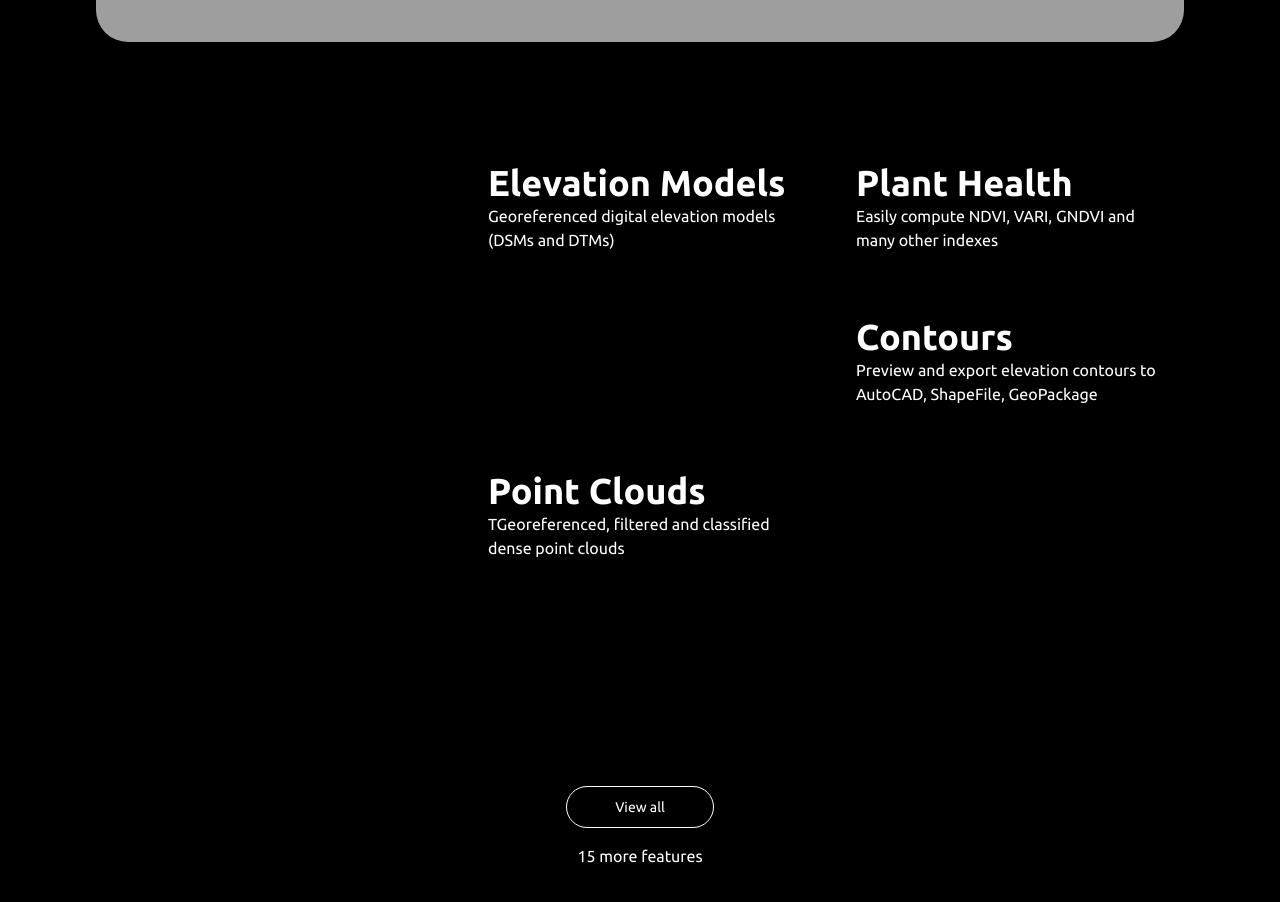
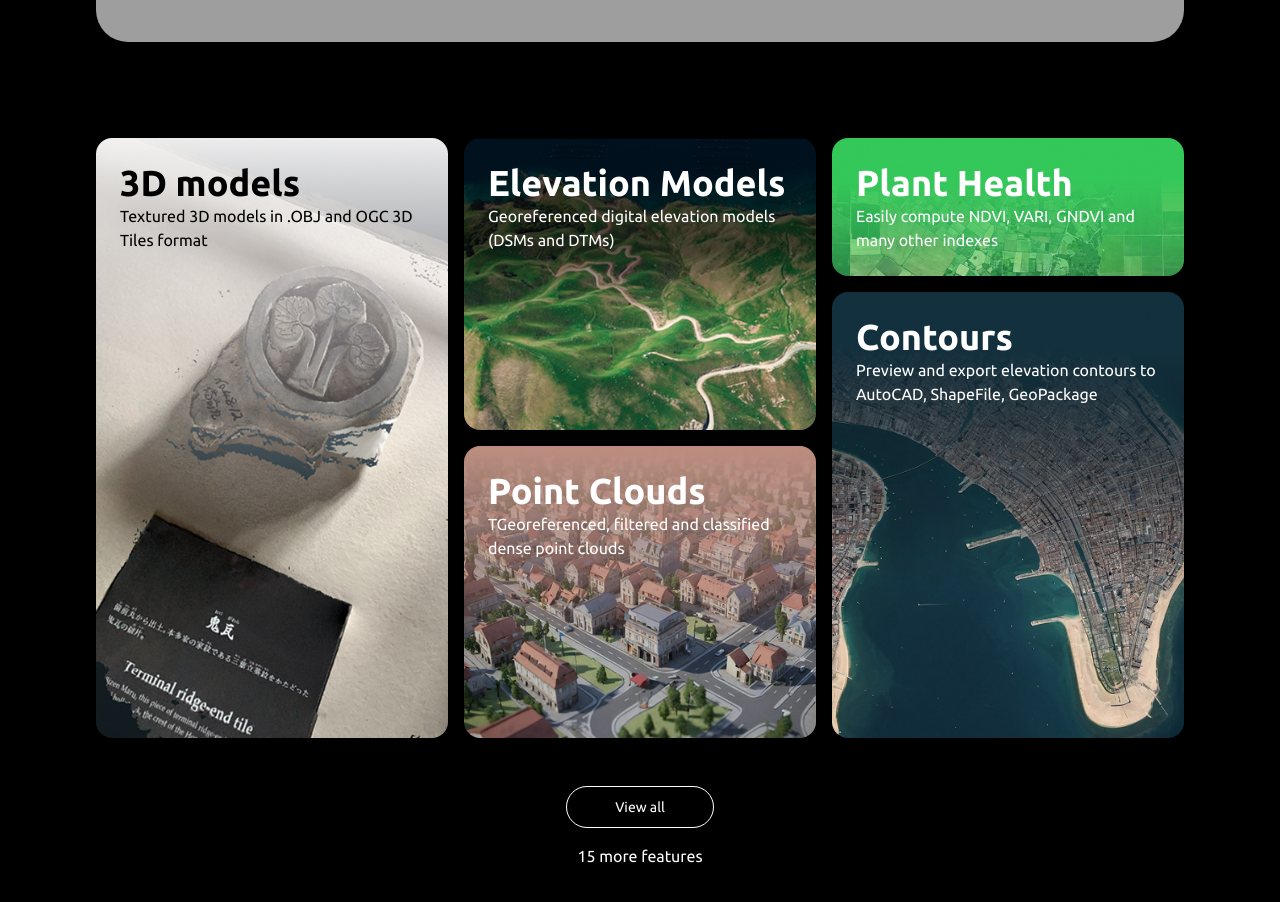
Before and after one commit to manoj7019/OpenDroneMap, a plain HTML site: page index.html in a window 1280 px wide. Shown: the part 560-1462 px from the top of the page. Drawn offline with Linux system fonts and the light colour scheme; the site is published under a folder, as on GitHub Pages, so addresses that start at the root find nothing.

Commit message:
image file path correction in features section

```diff
--- a/style.css
+++ b/style.css
@@ -201,34 +201,34 @@ nav div.menu-items {
 
 .feature.one {
     color: black;
-    background: url(/images/feature_1_img.png);
+    background: url(./images/feature_1_img.png);
     background-size: cover;
     background-repeat: no-repeat;
     background-position: center center;
     grid-row-start: span 4;
 }
 .feature.two {
-    background: url(/images/feature_2_img.png);
+    background: url(./images/feature_2_img.png);
     background-size: cover;
     background-repeat: no-repeat;
     background-position: center center;
     grid-row-start: span 2;
 }
 .feature.three {
-    background: url(/images/feature_3_img.png);
+    background: url(./images/feature_3_img.png);
     background-size: cover;
     background-repeat: no-repeat;
     background-position: center center;
 }
 .feature.four {
-    background: url(/images/feature_5_img.png);
+    background: url(./images/feature_5_img.png);
     background-size: cover;
     background-repeat: no-repeat;
     background-position: center center;
     grid-row-start: span 3;
 }
 .feature.five {
-    background: url(/images/feature_4_img.png);
+    background: url(./images/feature_4_img.png);
     background-size: cover;
     background-repeat: no-repeat;
     background-position: center center;
```
